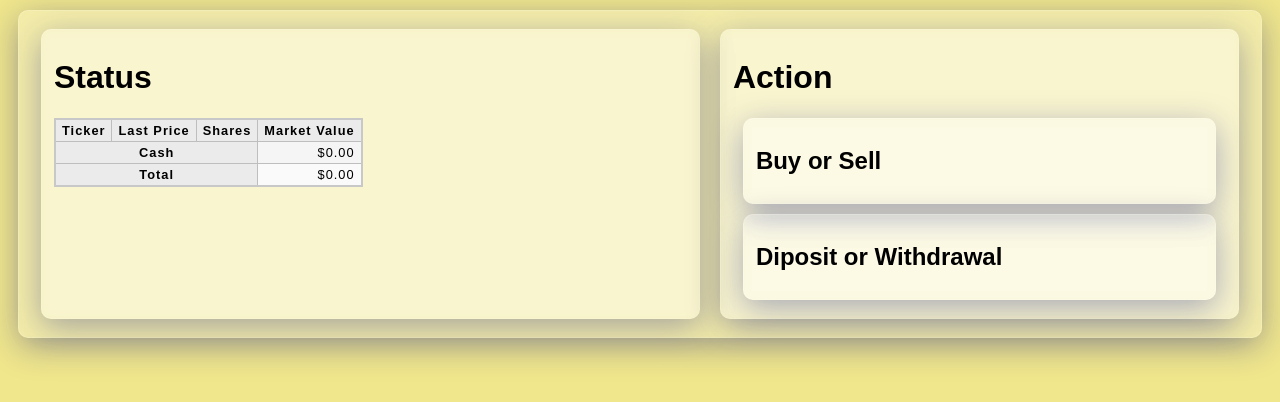
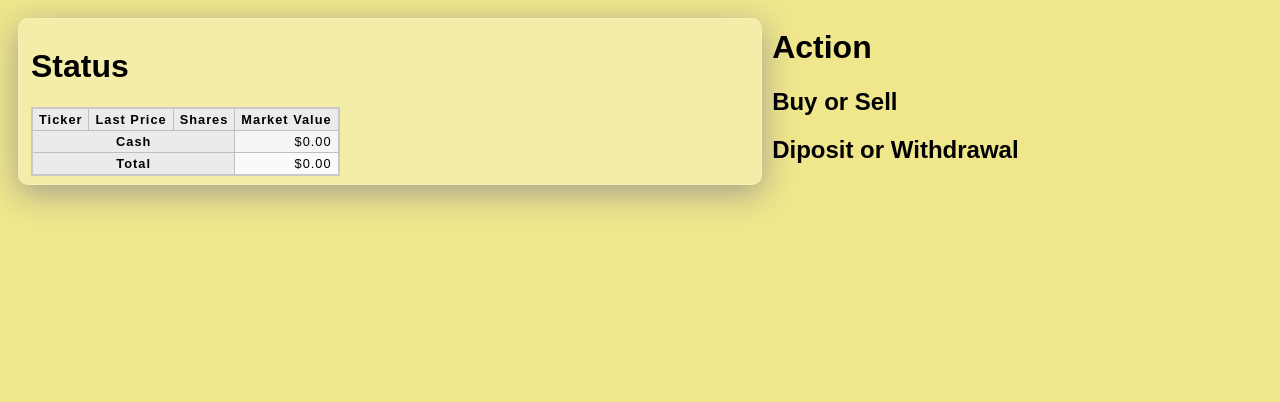
Before and after one commit to snifel0/dashboard, a Flask app: page /portfolio in a window 1280 px wide. Shown: the top 402 px of the page. Run offline with Flask 2, Linux system fonts and the light colour scheme.

Commit message:
added glass-morphism css class

```diff
--- a/web_server/src/static/stylesheets/layout.css
+++ b/web_server/src/static/stylesheets/layout.css
@@ -1,7 +1,7 @@
 body {
     background: #f0e68c;
 }
-div {
+.glass-morphism {
     background: rgba( 255, 255, 255, 0.25 );
     box-shadow: 0 8px 32px 0 rgba( 31, 38, 135, 0.37 );
     backdrop-filter: blur( 4px );
--- a/web_server/src/templates/portfolio.html
+++ b/web_server/src/templates/portfolio.html
@@ -9,7 +9,7 @@
     </head>
     <body>
         <div class="box">
-            <div class="status">
+            <div class="status glass-morphism">
                 <h1>Status</h1>
                 <table>
                     <thead>
```
